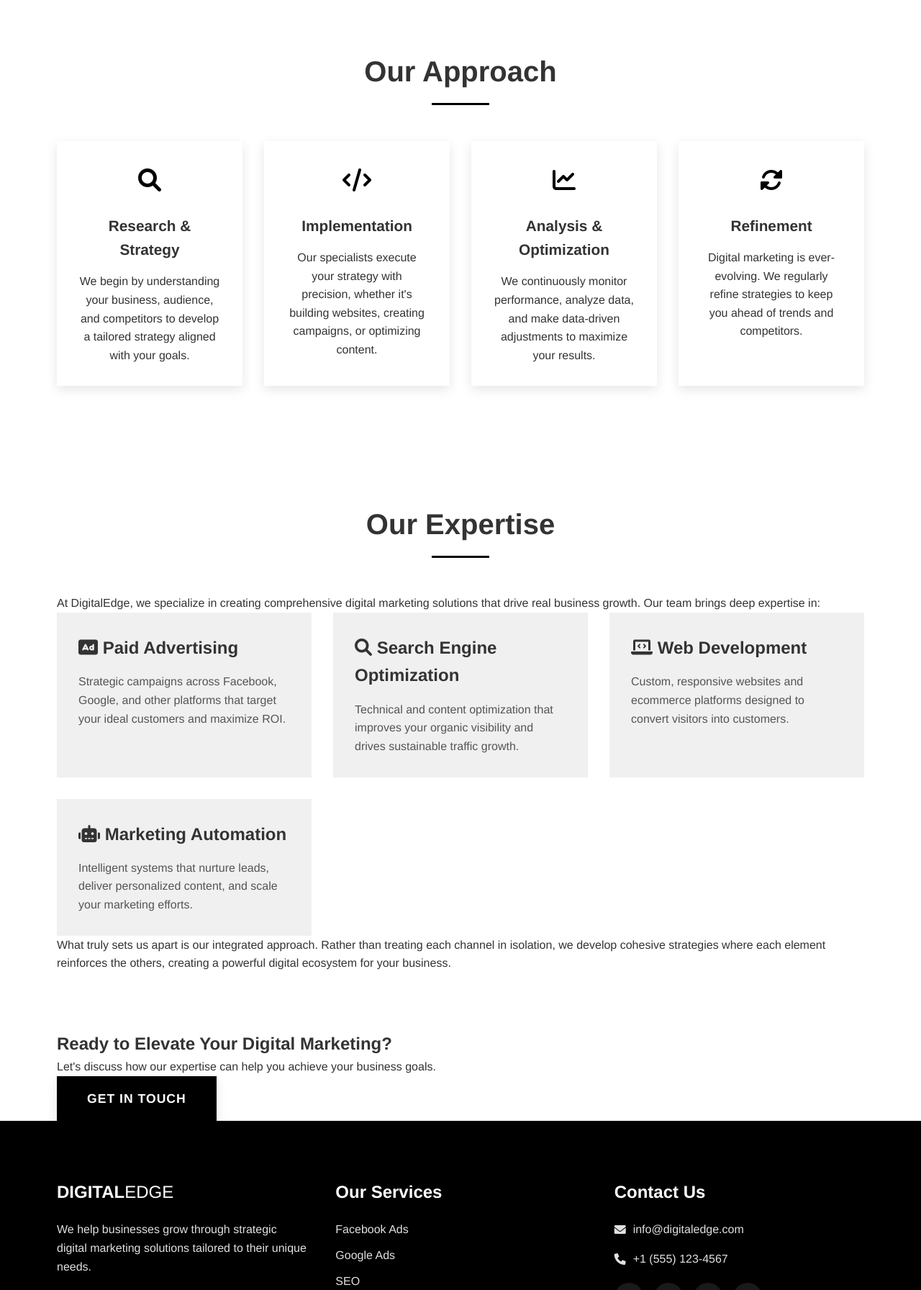
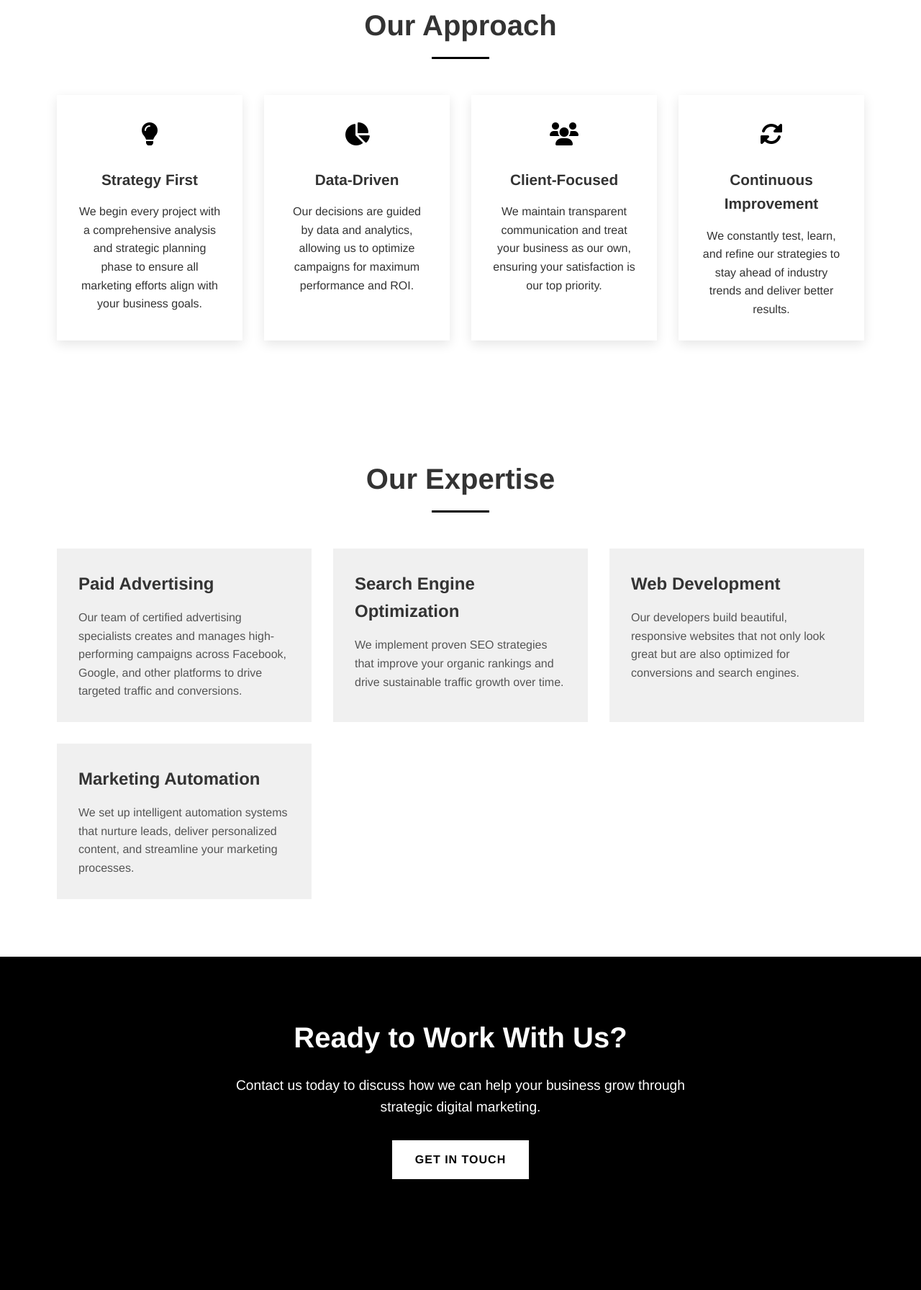
Before and after one commit to JN004/My-Marketing-website, a plain HTML site: page about.html in a window 1280 px wide. Shown: the part 1008-2800 px from the top of the page at 72% size. Drawn offline with Linux system fonts and the light colour scheme; files that its build step writes are made by us from their sources.

Commit message:
Update about.html

```diff
--- a/about.html
+++ b/about.html
@@ -4,7 +4,7 @@
     <meta charset="UTF-8">
     <meta name="viewport" content="width=device-width, initial-scale=1.0">
     <title>About Us - Digital Marketing Agency</title>
-    <link rel="stylesheet" href="styles.css">
+    <link rel="stylesheet" href="css/styles.css">
     <link rel="stylesheet" href="https://cdnjs.cloudflare.com/ajax/libs/font-awesome/6.0.0-beta3/css/all.min.css">
 </head>
 <body>
@@ -12,7 +12,7 @@
     <header>
         <div class="container">
             <div class="logo">
-                <h1>DIGITAL<span>EDGE</span></h1>
+                <h1>SIGMORA<span>DIGITAL</span></h1>
             </div>
             <nav>
                 <ul class="menu">
@@ -30,26 +30,25 @@
         </div>
     </header>
 
-    <!-- About Hero Section -->
+    <!-- Page Hero Section -->
     <section class="page-hero">
         <div class="container">
             <h1>About Us</h1>
-            <p>Your strategic partner for digital growth</p>
+            <p>Learn more about our agency and our approach to digital marketing</p>
         </div>
     </section>
 
-    <!-- About Story Section -->
+    <!-- Our Story Section -->
     <section class="about-story">
         <div class="container">
             <div class="about-grid">
+                <div class="about-content">
+                    <h2 class="section-title">Our Story</h2>
+                    <p>Sigmora Digital was founded with a simple mission: to help businesses achieve measurable growth through strategic digital marketing. We saw too many businesses struggling with ineffective marketing efforts and decided to create an agency that delivers real results.</p>
+                    <p>Since our founding, we've helped hundreds of businesses across various industries increase their online visibility, generate quality leads, and boost their revenue through data-driven marketing strategies.</p>
+                </div>
                 <div class="about-image">
-                    <img src="https://via.placeholder.com/600x400" alt="Digital Marketing Team">
-                </div>
-                <div class="about-content">
-                    <h2>Our Story</h2>
-                    <p>DigitalEdge was founded with a simple mission: to help businesses achieve measurable growth through strategic digital marketing. We saw too many companies wasting resources on ineffective marketing tactics without clear ROI.</p>
-                    <p>Our team of specialists brings together expertise across all digital channels – from paid advertising and SEO to web development and automation. What sets us apart is our data-driven approach and commitment to delivering real business results, not just vanity metrics.</p>
-                    <p>Today, we're proud to have helped hundreds of businesses across various industries transform their digital presence and achieve sustainable growth.</p>
+                    <img src="https://via.placeholder.com/600x400" alt="Our team at work">
                 </div>
             </div>
         </div>
@@ -62,31 +61,31 @@
             <div class="approach-grid">
                 <div class="approach-card">
                     <div class="icon">
-                        <i class="fas fa-search"></i>
+                        <i class="fas fa-lightbulb"></i>
                     </div>
-                    <h3>Research & Strategy</h3>
-                    <p>We begin by understanding your business, audience, and competitors to develop a tailored strategy aligned with your goals.</p>
+                    <h3>Strategy First</h3>
+                    <p>We begin every project with a comprehensive analysis and strategic planning phase to ensure all marketing efforts align with your business goals.</p>
                 </div>
                 <div class="approach-card">
                     <div class="icon">
-                        <i class="fas fa-code"></i>
+                        <i class="fas fa-chart-pie"></i>
                     </div>
-                    <h3>Implementation</h3>
-                    <p>Our specialists execute your strategy with precision, whether it's building websites, creating campaigns, or optimizing content.</p>
+                    <h3>Data-Driven</h3>
+                    <p>Our decisions are guided by data and analytics, allowing us to optimize campaigns for maximum performance and ROI.</p>
                 </div>
                 <div class="approach-card">
                     <div class="icon">
-                        <i class="fas fa-chart-line"></i>
+                        <i class="fas fa-users"></i>
                     </div>
-                    <h3>Analysis & Optimization</h3>
-                    <p>We continuously monitor performance, analyze data, and make data-driven adjustments to maximize your results.</p>
+                    <h3>Client-Focused</h3>
+                    <p>We maintain transparent communication and treat your business as our own, ensuring your satisfaction is our top priority.</p>
                 </div>
                 <div class="approach-card">
                     <div class="icon">
                         <i class="fas fa-sync-alt"></i>
                     </div>
-                    <h3>Refinement</h3>
-                    <p>Digital marketing is ever-evolving. We regularly refine strategies to keep you ahead of trends and competitors.</p>
+                    <h3>Continuous Improvement</h3>
+                    <p>We constantly test, learn, and refine our strategies to stay ahead of industry trends and deliver better results.</p>
                 </div>
             </div>
         </div>
@@ -96,39 +95,33 @@
     <section class="about-expertise">
         <div class="container">
             <h2 class="section-title">Our Expertise</h2>
-            <div class="expertise-content">
-                <p>At DigitalEdge, we specialize in creating comprehensive digital marketing solutions that drive real business growth. Our team brings deep expertise in:</p>
-
             <div class="expertise-grid">
                 <div class="expertise-item">
-                        <h3><i class="fas fa-ad"></i> Paid Advertising</h3>
-                        <p>Strategic campaigns across Facebook, Google, and other platforms that target your ideal customers and maximize ROI.</p>
+                    <h3>Paid Advertising</h3>
+                    <p>Our team of certified advertising specialists creates and manages high-performing campaigns across Facebook, Google, and other platforms to drive targeted traffic and conversions.</p>
                 </div>
                 <div class="expertise-item">
-                        <h3><i class="fas fa-search"></i> Search Engine Optimization</h3>
-                        <p>Technical and content optimization that improves your organic visibility and drives sustainable traffic growth.</p>
+                    <h3>Search Engine Optimization</h3>
+                    <p>We implement proven SEO strategies that improve your organic rankings and drive sustainable traffic growth over time.</p>
                 </div>
                 <div class="expertise-item">
-                        <h3><i class="fas fa-laptop-code"></i> Web Development</h3>
-                        <p>Custom, responsive websites and ecommerce platforms designed to convert visitors into customers.</p>
+                    <h3>Web Development</h3>
+                    <p>Our developers build beautiful, responsive websites that not only look great but are also optimized for conversions and search engines.</p>
                 </div>
                 <div class="expertise-item">
-                        <h3><i class="fas fa-robot"></i> Marketing Automation</h3>
-                        <p>Intelligent systems that nurture leads, deliver personalized content, and scale your marketing efforts.</p>
+                    <h3>Marketing Automation</h3>
+                    <p>We set up intelligent automation systems that nurture leads, deliver personalized content, and streamline your marketing processes.</p>
                 </div>
-                </div>
-
-                <p>What truly sets us apart is our integrated approach. Rather than treating each channel in isolation, we develop cohesive strategies where each element reinforces the others, creating a powerful digital ecosystem for your business.</p>
             </div>
         </div>
     </section>
 
     <!-- CTA Section -->
-    <section class="cta-section">
+    <section class="cta">
         <div class="container">
-            <h2>Ready to Elevate Your Digital Marketing?</h2>
-            <p>Let's discuss how our expertise can help you achieve your business goals.</p>
-            <a href="contact.html" class="btn btn-large">Get in Touch</a>
+            <h2>Ready to Work With Us?</h2>
+            <p>Contact us today to discuss how we can help your business grow through strategic digital marketing.</p>
+            <a href="contact.html" class="btn">Get in Touch</a>
         </div>
     </section>
 
@@ -137,7 +130,7 @@
         <div class="container">
             <div class="footer-grid">
                 <div class="footer-about">
-                    <h3>DIGITAL<span>EDGE</span></h3>
+                    <h3>SIGMORA<span>DIGITAL</span></h3>
                     <p>We help businesses grow through strategic digital marketing solutions tailored to their unique needs.</p>
                 </div>
                 <div class="footer-services">
@@ -153,7 +146,7 @@
                 </div>
                 <div class="footer-contact">
                     <h3>Contact Us</h3>
-                    <p><i class="fas fa-envelope"></i> info@digitaledge.com</p>
+                    <p><i class="fas fa-envelope"></i> info@sigmoradigital.com</p>
                     <p><i class="fas fa-phone"></i> +1 (555) 123-4567</p>
                     <div class="social-icons">
                         <a href="#"><i class="fab fa-facebook-f"></i></a>
@@ -164,11 +157,11 @@
                 </div>
             </div>
             <div class="footer-bottom">
-                <p>&copy; 2023 DigitalEdge. All Rights Reserved.</p>
+                <p>&copy; 2025 Sigmora Digital Lab. All Rights Reserved.</p>
             </div>
         </div>
     </footer>
 
-    <script src="script.js"></script>
+    <script src="css/script.js"></script>
 </body>
 </html>
```
Lines whose indentation alone changed are shown as unchanged.
